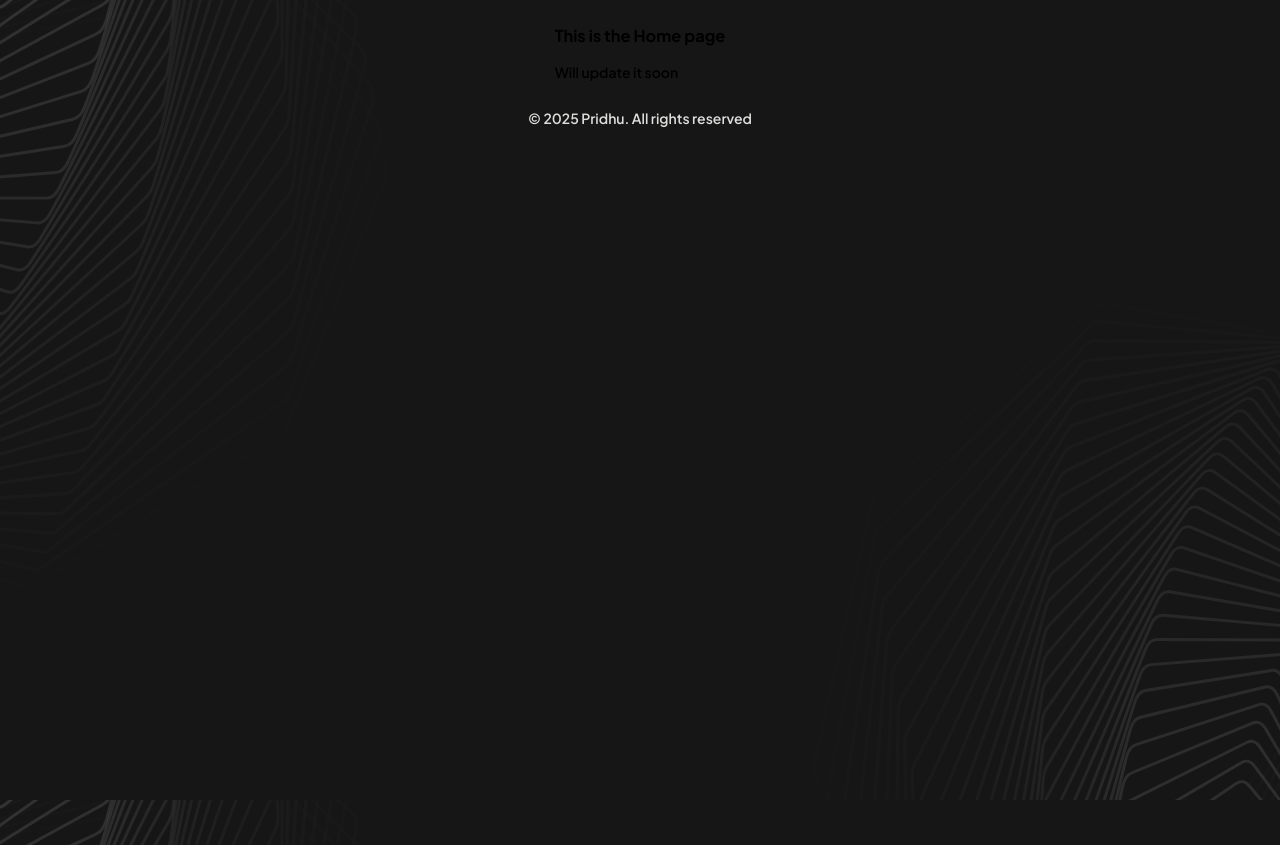
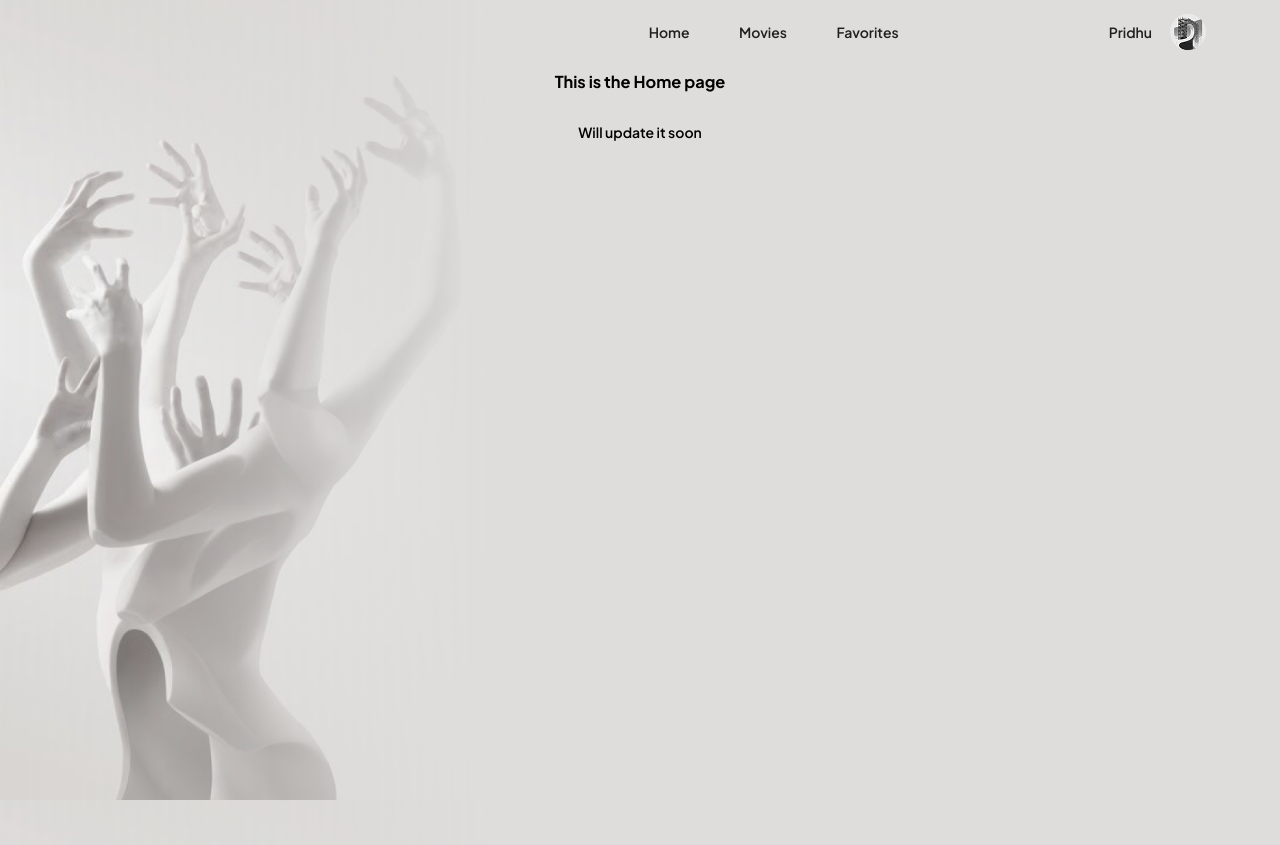
Before and after one commit to Pridhuu/movie-matrix, a React (Vite) app in the folder frontend-moviematrix/: page / in a window 1280 px wide. Built offline with nearby package versions, Linux system fonts and the light colour scheme; a web font is replaced by a local one.

Commit message:
Updating all

```diff
--- /dev/null
+++ b/frontend-moviematrix/src/components/HomeNav.jsx
@@ -0,0 +1,21 @@
+import {Link} from "react-router-dom"
+import "../stylesheet/homenavbar.css"
+import Profile from "../assets/profilepic.png"
+
+function HomeNav() {
+    return <div className="home-nav-bar">
+        <div className="home-nav-pages">
+            <Link to="/" className="hero-nav-home">Home</Link>
+            <Link to="/Movies" className="hero-nav-movies">Movies</Link>
+            <Link to="/Favorites" className="hero-nav-favorites">Favorites</Link>
+        </div>
+        <div className="home-profile">
+            <p className="hero-profile-name">Pridhu</p>
+            <div className="profile-picture">
+                <img src={Profile} alt="profile-pic" />
+            </div>
+        </div>
+    </div>
+}
+
+export default HomeNav
--- a/frontend-moviematrix/src/pages/Home.jsx
+++ b/frontend-moviematrix/src/pages/Home.jsx
@@ -1,5 +1,9 @@
+import HomeNav from "../components/HomeNav"
+import "../stylesheet/homepage.css"
+
 function Home() {
     return <div className="home-page">
+        <HomeNav />
         <h3>This is the Home page</h3>
         <p>Will update it soon</p>
     </div>
--- /dev/null
+++ b/frontend-moviematrix/src/stylesheet/homenavbar.css
@@ -0,0 +1,39 @@
+.home-nav-bar {
+    color: #202020;
+    display: flex;
+    flex-direction: row;
+    align-items: center;
+    justify-content: flex-end;
+    box-sizing: border-box;
+    width: 100vw;
+}
+
+.home-profile {
+    display: flex;
+    flex-direction: row;
+    gap: 18px;
+    padding-right: 74px;
+}
+
+.home-nav-pages {
+    display: flex;
+    text-align: center;
+    justify-content: space-between;
+    width: 250px;
+    padding-right: 210px;
+}
+
+.hero-nav-home {
+    text-decoration: none;
+    color: #202020;
+}
+
+.hero-nav-movies {
+    text-decoration: none;
+    color: #202020;
+}
+
+.hero-nav-favorites {
+    text-decoration: none;
+    color: #202020;
+}
--- a/frontend-moviematrix/src/stylesheet/homepage.css
+++ b/frontend-moviematrix/src/stylesheet/homepage.css
@@ -0,0 +1,17 @@
+body {
+  margin: 0;
+  padding-top: 45px;
+  height: 100%;
+  background-image: url("../assets/homecover.png");
+  background-size: cover;
+  background-repeat: no-repeat;
+  background-position: center;
+  background-attachment: fixed;
+}
+
+.home-page {
+    display: flex;
+    flex-direction: column;
+    align-items: center;
+    justify-content: center;
+}
--- a/frontend-moviematrix/src/stylesheet/navbar.css
+++ b/frontend-moviematrix/src/stylesheet/navbar.css
@@ -1,7 +1,3 @@
-main {
-    width: 100vw;
-}
-
 .nav-bar {
     display: flex;
     flex-direction: row;
```
Also changed, not shown: frontend-moviematrix/src/assets/homecover.png (added).
